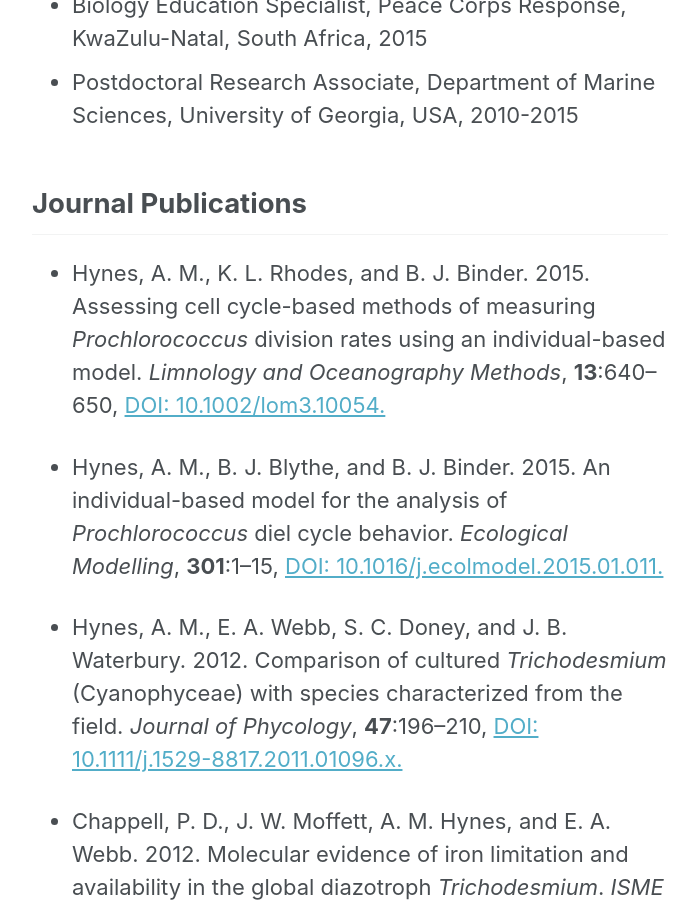
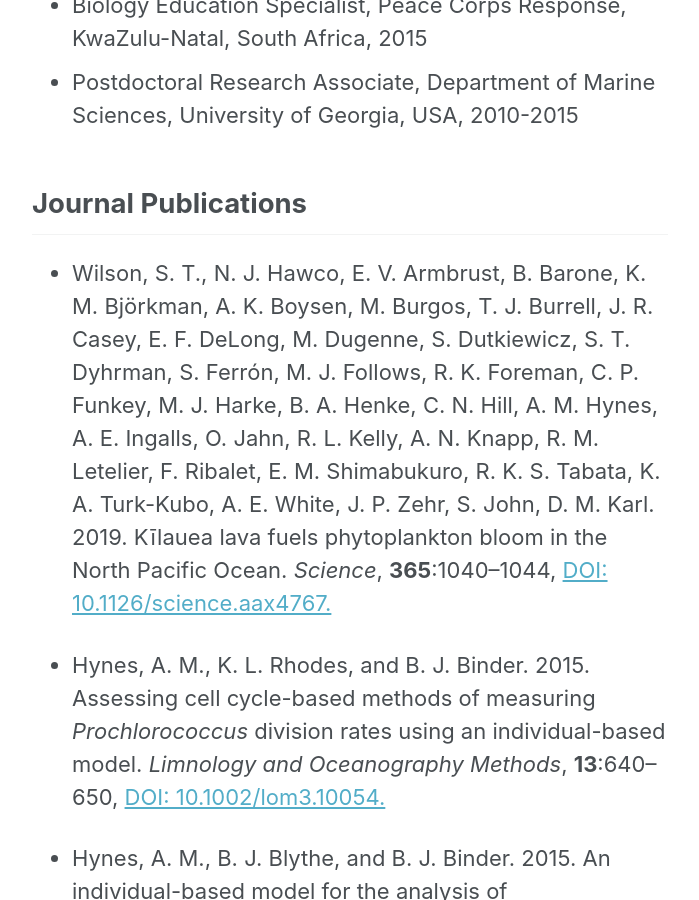
Before and after one commit to armbrustlab/armbrustlab.github.io, a Jekyll site: the page built from collections/_people/hynes.md, in a window 1280 px wide and 900 px high, scrolled down 1469 px. Shown: the whole window, without its empty margins (290-989 px from the left). Built offline with Jekyll 4.4.1, drawn with Linux system fonts in a browser that asks for light colours; nearby versions of some CDN libraries.

Commit message:
Update references

```diff
--- a/collections/_people/hynes.md
+++ b/collections/_people/hynes.md
@@ -20,6 +20,9 @@ I investigate picophytoplankton distribution and diversity across physical gradi
 * Postdoctoral Research Associate, Department of Marine Sciences, University of Georgia, USA, 2010-2015
 
 ## Journal Publications
+
+* Wilson, S. T., N. J. Hawco, E. V. Armbrust, B. Barone, K. M. Björkman, A. K. Boysen, M. Burgos, T. J. Burrell, J. R. Casey, E. F. DeLong, M. Dugenne, S. Dutkiewicz, S. T. Dyhrman, S. Ferrón, M. J. Follows, R. K. Foreman, C. P. Funkey, M. J. Harke, B. A. Henke, C. N. Hill, A. M. Hynes, A. E. Ingalls, O. Jahn, R. L. Kelly, A. N. Knapp, R. M. Letelier, F. Ribalet, E. M. Shimabukuro, R. K. S. Tabata, K. A. Turk-Kubo, A. E. White, J. P. Zehr, S. John, D. M. Karl. 2019. Kīlauea lava fuels phytoplankton bloom in the North Pacific Ocean. *Science*, **365**:1040--1044, <a href = "https://doi.org/10.1126/science.aax4767"> DOI: 10.1126/science.aax4767.</a>
+
 * Hynes, A. M., K. L. Rhodes, and B. J. Binder.  2015.  Assessing cell cycle-based methods of measuring *Prochlorococcus* division rates using an individual-based model.  *Limnology and Oceanography Methods*, **13**:640--650, <a href="https://doi.org/10.1002/lom3.10054">DOI: 10.1002/lom3.10054.</a>
 
 * Hynes, A. M., B. J. Blythe, and B. J. Binder.  2015.  An individual-based model for the analysis of *Prochlorococcus* diel cycle behavior. *Ecological Modelling*, **301**:1--15, <a href="https://doi.org/10.1016/j.ecolmodel.2015.01.011">DOI: 10.1016/j.ecolmodel.2015.01.011.</a>
```
